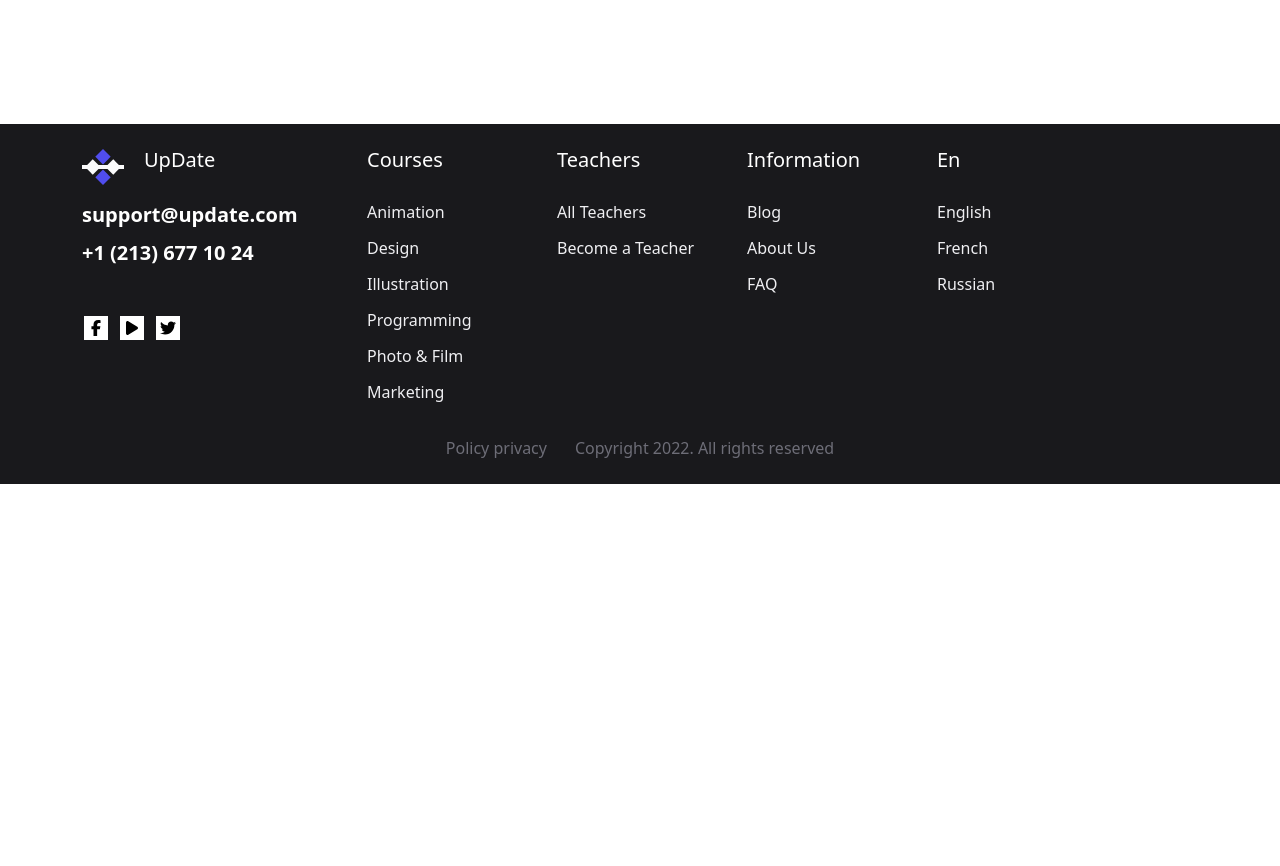
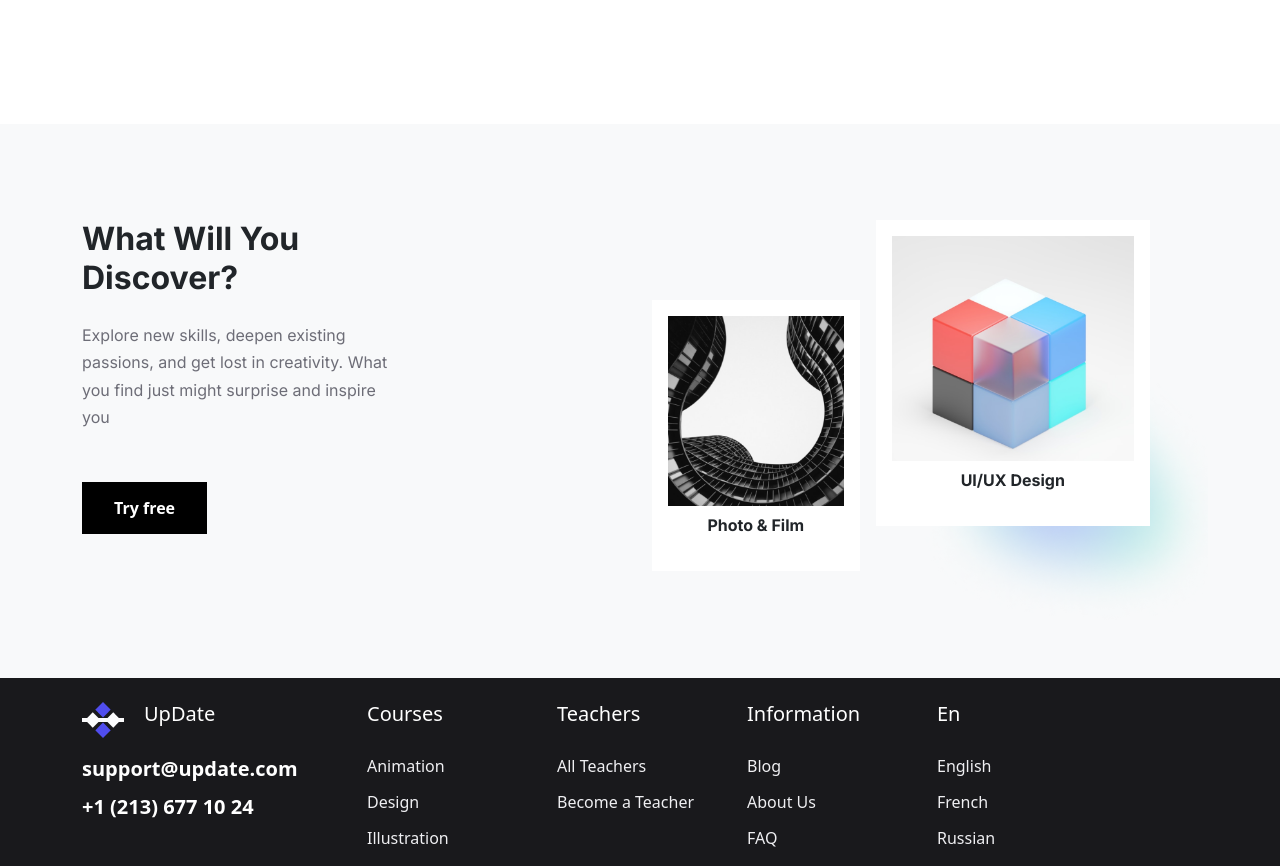
Before and after one commit to hussam633hasan/Courses-Platform-X8team, a React (Vite) app: page / in a window 1280 px wide. Shown: the part 740-1606 px from the top of the page. Before the commit the page ends 1224 px from the top, so only its background shows below. Built offline with nearby package versions, Linux system fonts and the light colour scheme; the HTML template or start-up script is replaced by a standard one.

Commit message:
add What Will You Discover

```diff
--- a/src/components/DiscoverLearning/DiscoverLearning.css
+++ b/src/components/DiscoverLearning/DiscoverLearning.css
@@ -9,12 +9,12 @@
     position: relative;
 }
 
-.DJ-discover .DJ-nav .DJ-nav-item {
+.DJ-discover .DJ-nav .DJ-navItem {
     position: relative;
 }
 
 .DJ-discover .DJ-active::before,
-.DJ-discover .DJ-nav .DJ-nav-item:before {
+.DJ-discover .DJ-nav .DJ-navItem:before {
     content: "";
     position: absolute;
     bottom: 0;
@@ -24,7 +24,7 @@
 }
 
 .DJ-discover .DJ-nav .DJ-active::before,
-.DJ-discover .DJ-nav .DJ-nav-item:hover:before {
+.DJ-discover .DJ-nav .DJ-navItem:hover:before {
     width: calc(100% - 16px);
     transition: 0.5s;
 }
@@ -66,12 +66,12 @@
     }
 
     .DJ-discover .DJ-nav .DJ-active,
-    .DJ-discover .DJ-nav .DJ-nav-item {
+    .DJ-discover .DJ-nav .DJ-navItem {
         width: max-content;
     }
 
     .DJ-discover .DJ-nav .DJ-active::before,
-    .DJ-discover .DJ-nav .DJ-nav-item:hover::before {
+    .DJ-discover .DJ-nav .DJ-navItem:hover::before {
         width: 100%;
     }
 }
--- a/src/components/DiscoverLearning/DiscoverLearning.jsx
+++ b/src/components/DiscoverLearning/DiscoverLearning.jsx
@@ -36,12 +36,12 @@ export default function DiscoverLearning() {
             <Navbar expand="lg DJ-discoverNav">
                 <Nav className="DJ-nav me-auto gap-3">
                     <Nav.Link href="#home" className='DJ-active'>Popular</Nav.Link>
-                    <Nav.Link className='DJ-nav-item' href="#link">Animation</Nav.Link>
-                    <Nav.Link className='DJ-nav-item' href="#link">Design</Nav.Link>
-                    <Nav.Link className='DJ-nav-item' href="#link">Illustration</Nav.Link>
-                    <Nav.Link className='DJ-nav-item' href="#link">Programming</Nav.Link>
-                    <Nav.Link className='DJ-nav-item' href="#link">Photo & Film</Nav.Link>
-                    <Nav.Link className='DJ-nav-item' href="#link">Marketing</Nav.Link>
+                    <Nav.Link className='DJ-navItem' href="#link">Animation</Nav.Link>
+                    <Nav.Link className='DJ-navItem' href="#link">Design</Nav.Link>
+                    <Nav.Link className='DJ-navItem' href="#link">Illustration</Nav.Link>
+                    <Nav.Link className='DJ-navItem' href="#link">Programming</Nav.Link>
+                    <Nav.Link className='DJ-navItem' href="#link">Photo & Film</Nav.Link>
+                    <Nav.Link className='DJ-navItem' href="#link">Marketing</Nav.Link>
                 </Nav>
                 <Nav.Link href="#link" className='DJ-more'>See more
                     <img className='DJ-icon-right' src="./assets/images/Main_page/Discover Lifelong Learning/arrow-right.svg" alt="" />
@@ -54,7 +54,7 @@ export default function DiscoverLearning() {
                     return (
                         <Col key={index} md="6" lg="3" className='d-flex justify-content-center mb-3'>
                             <div className='DJ-card'>
-                                <img src={learningCard.image} alt="" className='w-100' />
+                                <img src={learningCard.image} alt="Course image" className='img-fluid' />
                                 <h5>{learningCard.title}</h5>
                                 <div className='d-flex justify-content-between'>
                                     <p className='text-secondary'>{learningCard.text}</p>
--- /dev/null
+++ b/src/components/WhatWillDiscover/WhatWillDiscover.css
@@ -0,0 +1,61 @@
+.DJ-whatToDiscover h2 {
+    max-width: 300px;
+    font-family: Inter;
+    font-weight: 700;
+}
+
+.DJ-whatToDiscover p {
+    max-width: 325px;
+    font-family: Inter;
+    color: #6D6D77;
+    line-height: 1.7;
+    margin-top: 25px;
+}
+
+.DJ-whatToDiscover button {
+    border-style: none;
+    padding: 14px 32px;
+    background-color: black;
+    color: white;
+    font-weight: 700;
+    margin-top: 35px;
+    transition: 0.5s;
+}
+
+.DJ-whatToDiscover button:hover {
+    background-color: transparent;
+    color: black;
+    box-shadow: 1px 1px 5px rgba(0, 0, 0, 0.5);
+}
+
+.DJ-whatToDiscover .DJ-withBackground::before {
+    content: "";
+    position: absolute;
+    right: -10px;
+    bottom: -40px;
+    width: 90%;
+    height: 75%;
+    background-image: url('./../../../public/assets/images/Main_page/What Will You Discover/Ellipse gradient.png');
+    background-size: cover;
+    background-position: center;
+}
+
+.DJ-whatToDiscover  .DJ-card {
+    height: max-content;
+    transform: translateY(80px);
+}
+
+.DJ-whatToDiscover h6 {
+    font-family: Inter;
+    font-weight: 700;
+    margin: 10px 0 20px;
+    text-align: center;
+}
+
+@media screen and (min-width: 768px) and (max-width: 992px) {
+    .DJ-whatToDiscover .DJ-withBackground::before {
+        height: 50%;
+        bottom: 70px;
+        right: 3px;
+    }
+}
--- /dev/null
+++ b/src/components/WhatWillDiscover/WhatWillDiscover.jsx
@@ -0,0 +1,36 @@
+import React from 'react'
+import "./WhatWillDiscover.css"
+import { Col, Container, Row } from 'react-bootstrap'
+
+export default function WhatWillDiscover() {
+  return (
+    <section className='py-5 bg-light DJ-whatToDiscover'>
+      <Container className='py-5'>
+        <Row>
+
+          {/* left side  */}
+          <Col md={6} className='mb-5'>
+            <h2>What Will You Discover?</h2>
+            <p>Explore new skills, deepen existing passions, and get lost in creativity. What you find just might surprise and inspire you</p>
+            <button>Try free</button>
+          </Col>
+
+          {/* right side  */}
+          <Col md={6} className='d-flex gap-3'>
+            <div className='p-3 bg-white DJ-card'>
+              <img className='img-fluid' src="./assets/images/Main_page/What Will You Discover/Rectangle 98.png" alt="Photo & Film image" />
+              <h6>Photo & Film</h6>
+            </div>
+            <div className='position-relative pe-5 DJ-withBackground'>
+              <div className='p-3 bg-white position-relative'>
+                <img className='img-fluid' src="./assets/images/Main_page/What Will You Discover/Rectangle 99.png" alt="UI/UX Design image" />
+                <h6>UI/UX Design</h6>
+              </div>
+            </div>
+          </Col>
+
+        </Row>
+      </Container>
+    </section>
+  )
+}
--- a/src/pages/Home/Home.jsx
+++ b/src/pages/Home/Home.jsx
@@ -1,9 +1,11 @@
 import React from "react";
 import DiscoverLearning from "../../components/DiscoverLearning/DiscoverLearning";
+import WhatWillDiscover from "../../components/WhatWillDiscover/WhatWillDiscover";
 
 function Home() {
   return( <>
   <DiscoverLearning />
+  <WhatWillDiscover />
   </>
   )
 }
```
